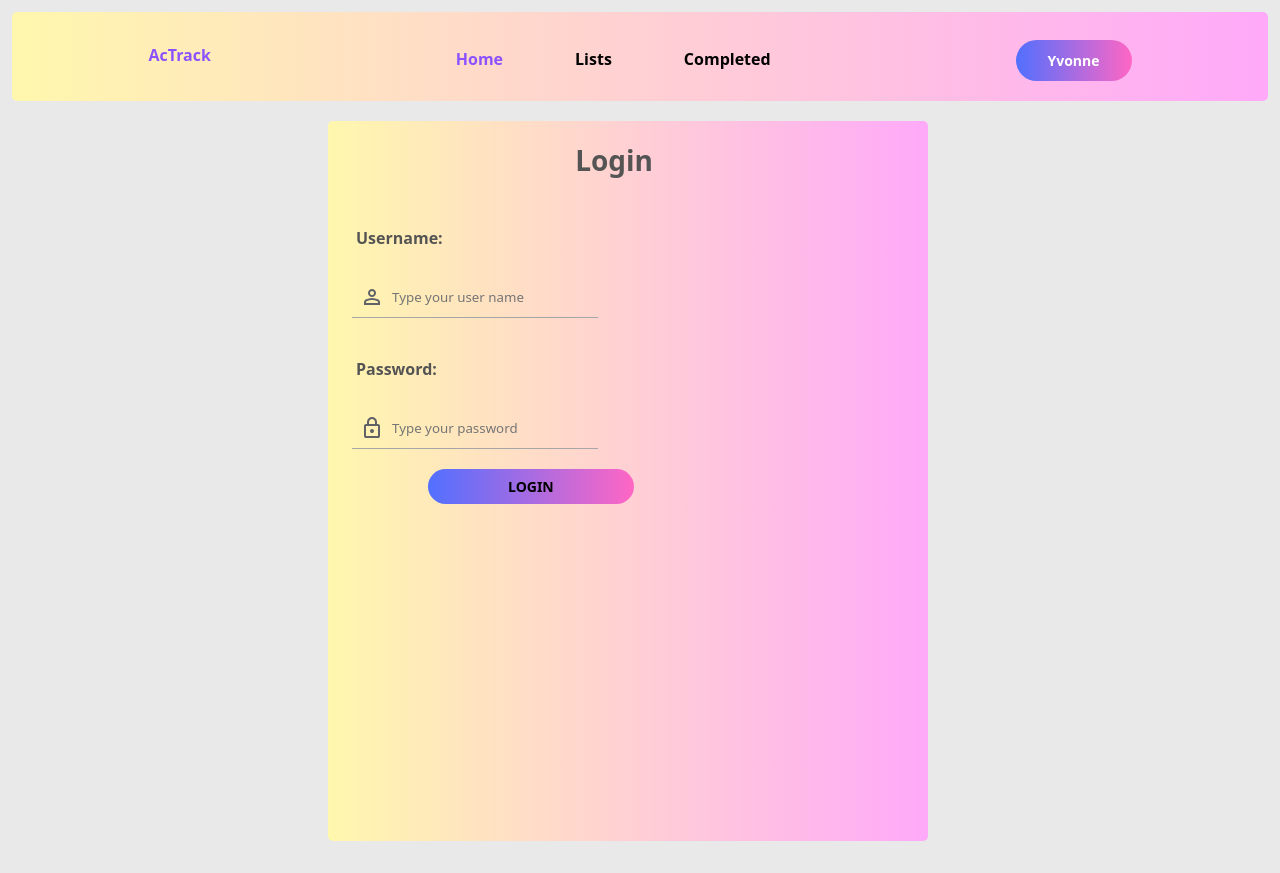
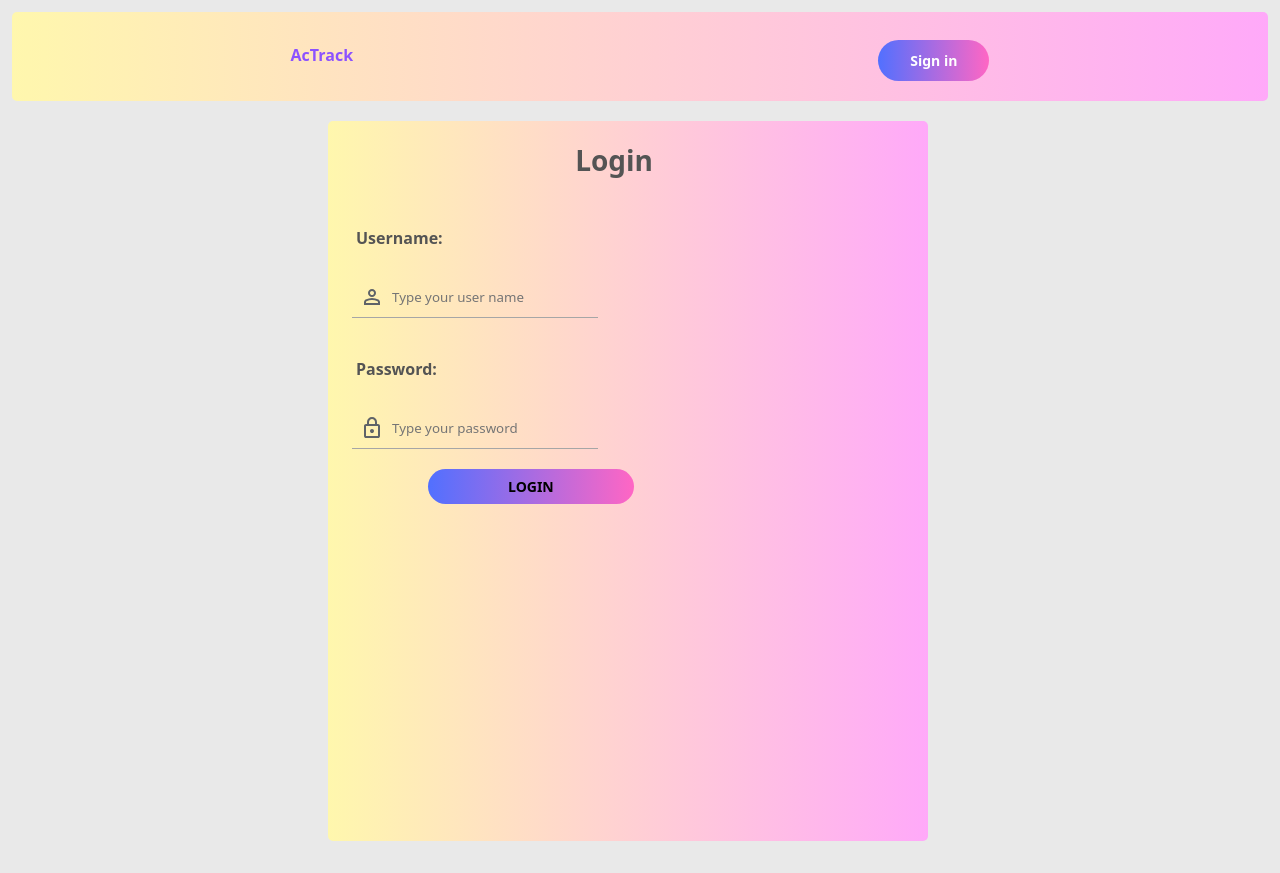
Before and after one commit to yvonneitan/yvonne-itangishaka-capstone-project-client, a React (Vite) app in the folder client-actrack/: page / in a window 1280 px wide. Built offline with nearby package versions, Linux system fonts and the light colour scheme.

Commit message:
Remove the links from the login page and renders them conditionali after login

```diff
--- a/client-actrack/src/components/Header/Header.jsx
+++ b/client-actrack/src/components/Header/Header.jsx
@@ -1,49 +1,55 @@
 import React from "react";
 import "./Header.scss";
-import { useNavigate } from "react-router-dom";
+import { useNavigate, useLocation } from "react-router-dom";
 import { handleNav } from "../../utils/utils";
 
 function Header() {
   const navigate = useNavigate();
-  const isActive = (path) => location.pathname === path;
+  const location = useLocation();
+
+  const isLoginPage = location.pathname === "/";
 
   return (
     <header className="header">
+      {isLoginPage ? (
+        <p className="header__logo">AcTrack</p>
+      ) : (
         <p
-          className={`header__logo ${isActive('/') ? 'active' : ''}`}
-          onClick={() => handleNav(navigate, '/')}>AcTrack
+          className="header__logo"
+          onClick={() => handleNav(navigate, "/home")}
+        >
+          AcTrack
         </p>
-
+      )}
+      {!isLoginPage && (
         <div className="header__container">
           <p
-          className={`header__home ${isActive("/") ? "active" : ""}`}
-          onClick={() => handleNav(navigate, "/")}
+            className={`header__home ${location.pathname === "/home" ? "active" : ""}`}
+            onClick={() => handleNav(navigate, "/home")}
           >
             Home
           </p>
           <p
-          className={`header__lists ${isActive("/lists") ? "active" : ""}`}
+            className={`header__lists ${location.pathname === "/lists" ? "active" : ""}`}
             onClick={() => handleNav(navigate, "/lists")}
           >
             Lists
           </p>
-
           <p
-          className={`header__completed ${
-            isActive("/completed") ? "active" : ""
-          }`}
+            className={`header__completed ${location.pathname === "/completed" ? "active" : ""}`}
             onClick={() => handleNav(navigate, "/completed")}
           >
             Completed
           </p>
         </div>
+      )}
 
       <div className="header__profile">
         <p
-          className={`header__profile-icon ${isActive("/") ? "active" : ""}`}
-          onClick={() => handleNav(navigate, "/")}
+          className="header__profile-icon"
+          onClick={() => !isLoginPage && handleNav(navigate, "/home")}
         >
-          Yvonne
+          {isLoginPage ? "Sign in" : "Yvonne"}
         </p>
       </div>
     </header>
```
Lines whose indentation alone changed are shown as unchanged.
